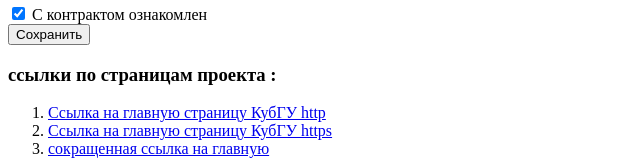
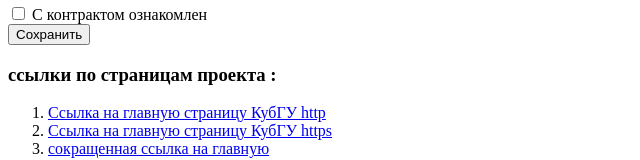
Before and after one commit to s0177169/s0177169.github.io, a plain HTML site: page index.html in a window 1280 px wide. Shown: the part 1215-1375 px from the top of the page, 0-640 px from the left. Drawn offline with Linux system fonts and the light colour scheme.

Commit message:
Update index.html

```diff
--- a/index.html
+++ b/index.html
@@ -71,7 +71,7 @@
           </label><br />
 
           Чекбокс:<br />
-          <label><input type="checkbox" checked="checked" name="check-1" />
+          <label for="checkboxagree"> <input required type="checkbox" name="check-1" id="checkboxagree" />
           С контрактом ознакомлен </label><br />
 
           <label>
```
